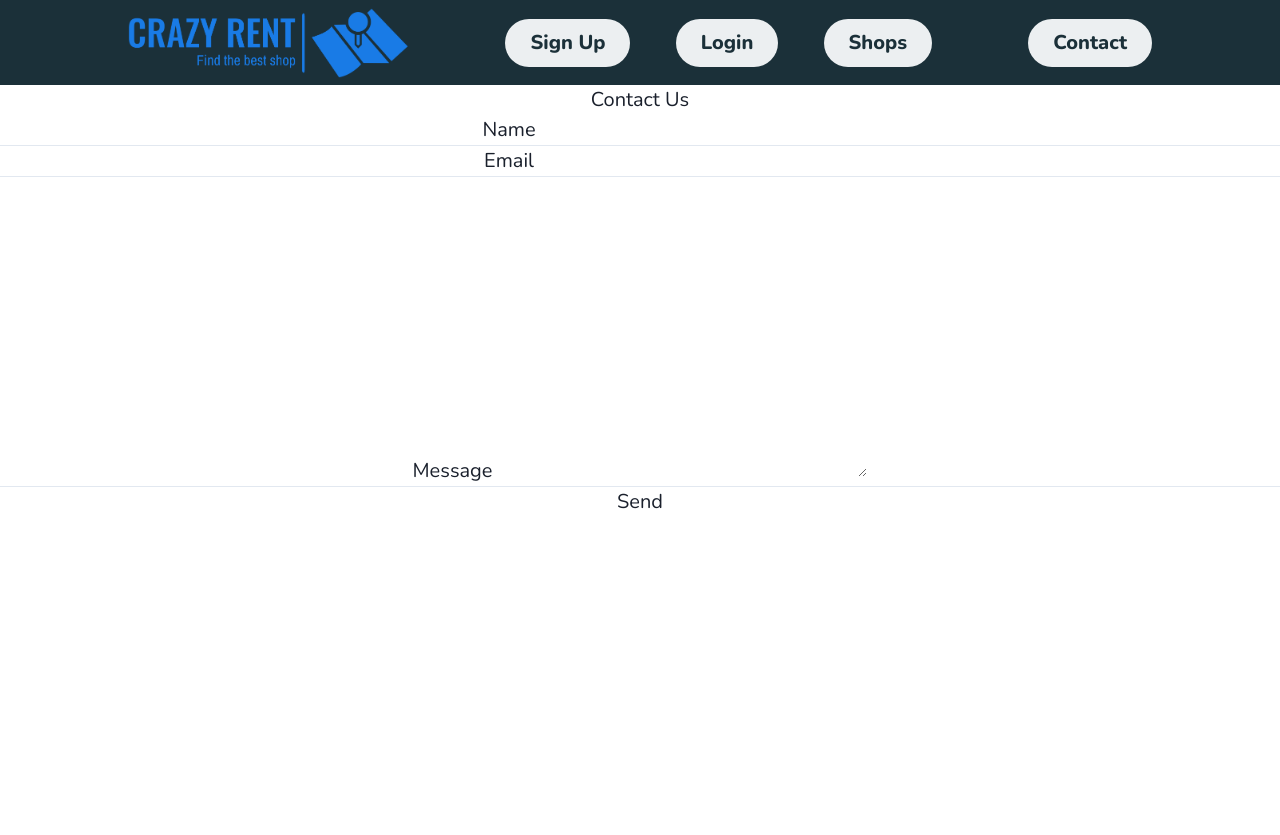
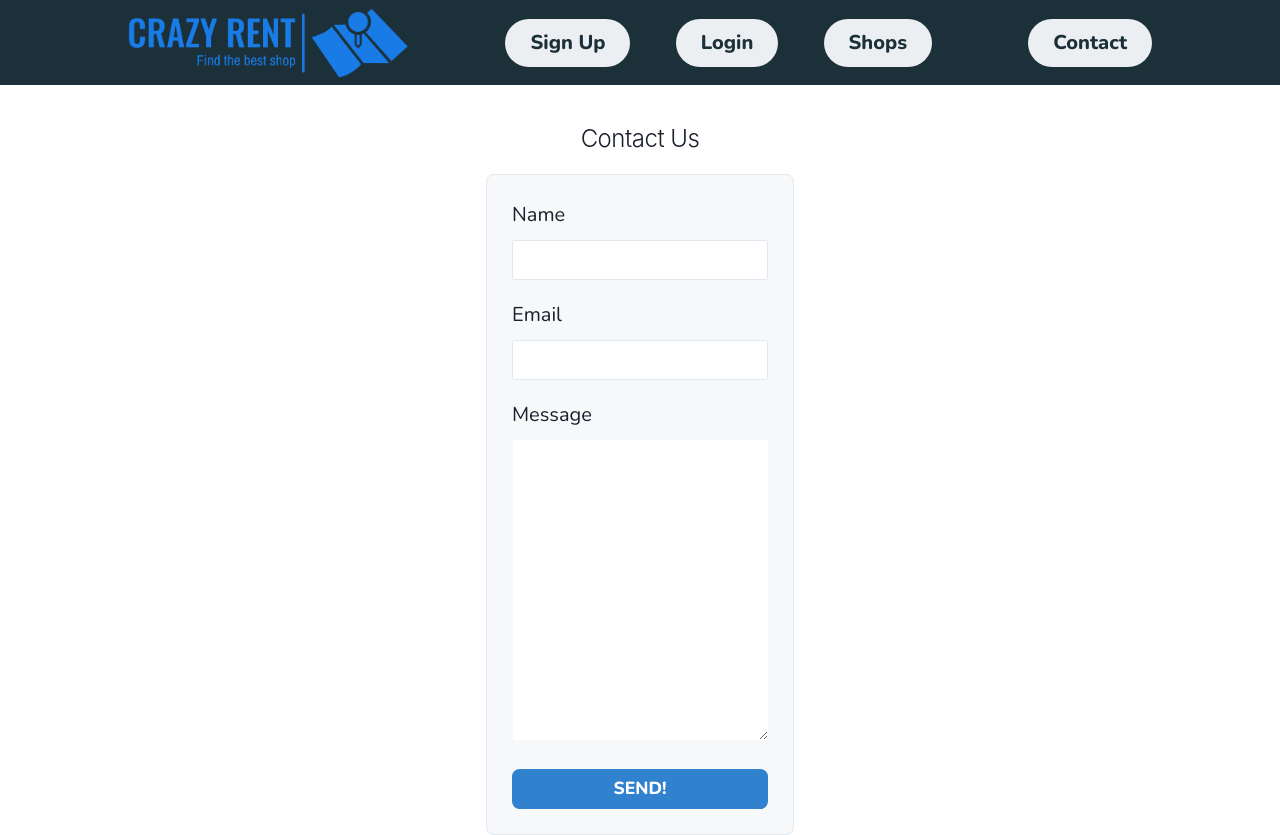
Before and after one commit to alexiztg/rentame-client, a React (Create React App) app: page /contact in a window 1280 px wide. Before the commit the page ends 800 px from the top, so only its background shows below. Built offline with nearby package versions, Linux system fonts and the light colour scheme; no server answers.

Commit message:
view Contact ok

```diff
--- a/src/pages/ContactPage/index.jsx
+++ b/src/pages/ContactPage/index.jsx
@@ -1,6 +1,19 @@
 import React from 'react'
 import emailjs from '@emailjs/browser';
 import {useNavigate } from "react-router-dom";
+import {
+    Card,
+    CardBody,
+    Heading,
+    Stack,
+    Box,
+    Button,
+    Center,
+    FormControl,
+    FormLabel,
+    Input,
+    VStack,
+  } from "@chakra-ui/react";
 
 
 const ContactPage = () => {
@@ -15,21 +28,66 @@ const ContactPage = () => {
 
       return (
         <div className='div-form'>
-          <h1 className='title-form'>Contact Us</h1>
-          <form className='form-mail' onSubmit={sendEmail}>
-            <label>Name</label>
-            <input type="text" name='name' />
-            <hr />
-
-            <label>Email</label>
-            <input type="email" name='email' />
-            <hr />
-
-            <label>Message</label>
-            <textarea name="message" id="" cols="30" rows="10"></textarea>
-            <hr />
-            <button>Send</button>
-          </form>
+          <Box>
+        <Center>
+          <Stack spacing="4">
+            <VStack as="header" spacing="6" mt="8">
+              <Heading
+                as="h1"
+                fontWeight="300"
+                fontSize="24px"
+                letterSpacing="-0.5px"
+              >
+                Contact Us
+              </Heading>
+            </VStack>
+            <Card bg="#f6f8fa" variant="outline" w="308px">
+              <CardBody>
+                <form onSubmit={sendEmail}>
+                  <Stack spacing="4">
+                    <FormControl>
+                      <FormLabel size="sm">Name</FormLabel>
+                      <Input
+                        type="text"
+                        bg="white"
+                        size="sm"
+                        name='name'
+                      />
+                    </FormControl>
+                    <FormControl>
+                      <FormLabel size="sm">Email</FormLabel>
+                      <Input
+                        bg="white"
+                        size="sm"
+                        type="email"
+                        name='email'
+                      />
+                    </FormControl>
+                    <FormControl>
+                      <FormLabel size="sm">Message</FormLabel>
+                      <textarea
+                      name="message"
+                      id=""
+                      cols="20"
+                      rows="10"></textarea>
+                    </FormControl>
+                    <Button
+                      colorScheme="blue"
+                      color="white"
+                      size="sm"
+                      _hover={{ bg: "#2c974b" }}
+                      _active={{ bg: "#298e46" }}
+                      type="submit"
+                    >
+                      SEND!
+                    </Button>
+                  </Stack>
+                </form>
+              </CardBody>
+            </Card>
+          </Stack>
+        </Center>
+      </Box>
         </div>
       )
 }
```
